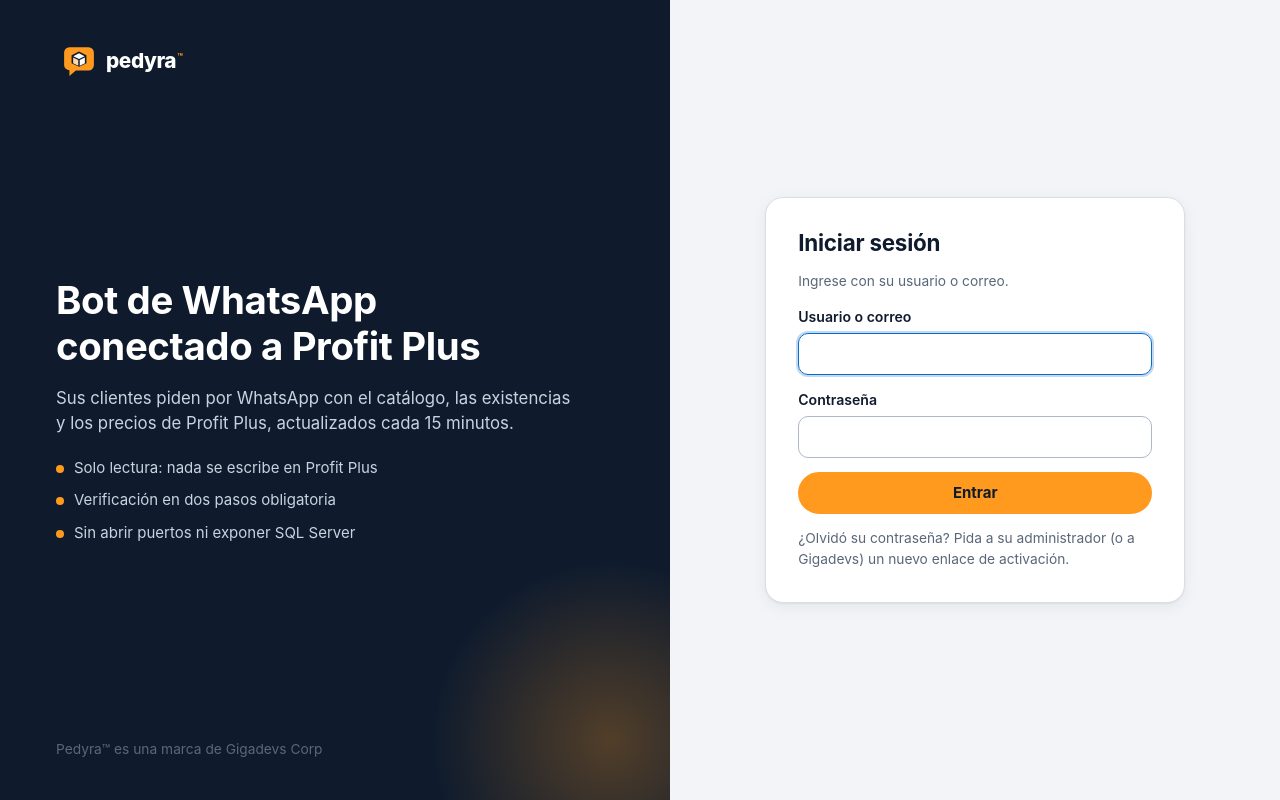
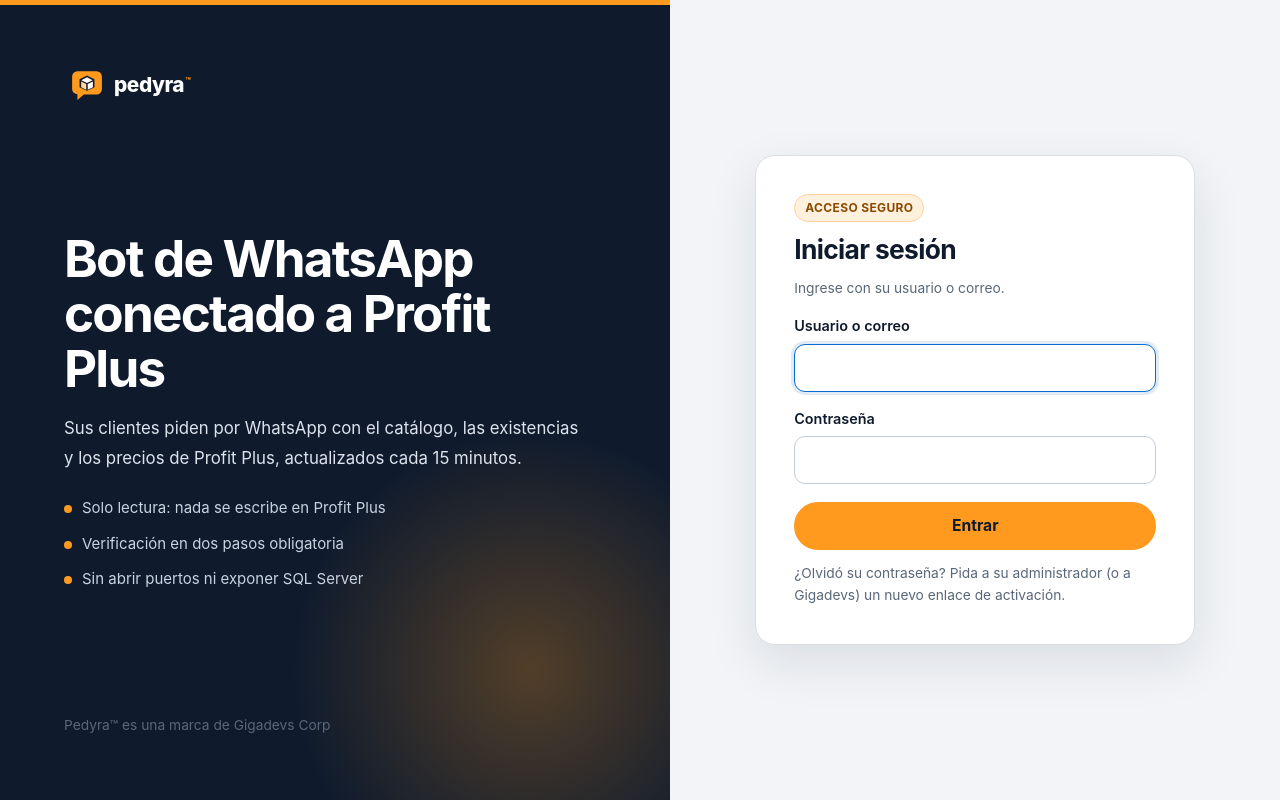
Before and after one commit to Aalejandro996/Bot_Integrador, a Flask app: page /login in a window 1280 px wide. Run offline with Flask 3, Linux system fonts and the light colour scheme; parts of the project's set-up code (start-up, migrations or seed data) failed here and were passed over.

Commit message:
Mejora login y seguridad MFA

```diff
--- a/app/static/estilo.css
+++ b/app/static/estilo.css
@@ -174,3 +174,34 @@ tbody tr:hover td{background:#FAFBFC}
 }
 @media print{.sidebar,.topbar,.no-imprimir{display:none}.app{display:block}body,.doc-publico{background:#fff}.documento{box-shadow:none;border:0}}
 @media (prefers-reduced-motion:reduce){*{transition:none!important}}
+
+/* ---------- acceso: jerarquía clara y mejor adaptación a pantallas pequeñas ---------- */
+.auth{background:var(--fondo)}
+.auth-hero{isolation:isolate;padding:clamp(28px,5vw,72px);min-height:100vh}
+.auth-hero::before{content:"";position:absolute;inset:0 0 auto;height:5px;background:var(--naranja);z-index:-1}
+.auth-hero::after{right:-100px;bottom:-110px;width:min(42vw,480px);height:min(42vw,480px)}
+.auth-hero>div,.auth-hero>.marca,.auth-hero>.peq{position:relative;z-index:1}
+.auth-hero h1{font-size:clamp(2rem,4vw,3.35rem);line-height:1.08;letter-spacing:-.035em}
+.auth-hero p{color:#DCE3EC;line-height:1.75;margin:18px 0}
+.auth-lista{gap:13px;margin-top:24px}
+.auth-lista li{line-height:1.5}
+.auth-caja{padding:clamp(20px,5vw,56px)}
+.auth-form{max-width:440px;padding:clamp(24px,4vw,38px);gap:12px;border-radius:20px;box-shadow:0 18px 50px rgba(15,27,45,.1)}
+.auth-form h2{font-size:1.65rem;letter-spacing:-.025em}
+.auth-form form{gap:16px;margin-top:4px}
+.auth-form label{gap:7px;font-size:.9rem}
+.auth-form input{min-height:48px;border-color:#C5CDD8;border-radius:11px;padding:11px 13px}
+.auth-form input:focus{border-color:var(--azul);box-shadow:0 0 0 3px rgba(11,107,203,.13);outline:0}
+.auth-form button{width:100%;min-height:48px;margin-top:2px;font-size:.98rem}
+.auth-form .msg{margin:0}
+.auth-etiqueta{align-self:flex-start;color:#8A4B00;background:var(--naranja-claro);border:1px solid #FFD49A;border-radius:999px;padding:4px 10px;font-size:.75rem;font-weight:700;letter-spacing:.03em;text-transform:uppercase}
+.auth-form .peq{line-height:1.6}
+.auth-form .enlaces{margin-top:4px}
+@media(max-width:700px){
+  .auth{grid-template-columns:1fr;min-height:100svh}
+  .auth-hero{min-height:auto;padding:22px 22px 26px;gap:24px}
+  .auth-hero>div{display:none}
+  .auth-hero>.peq{margin:0}
+  .auth-caja{padding:28px 18px 36px;align-items:start}
+  .auth-form{max-width:480px}
+}
--- a/app/templates/auth.html
+++ b/app/templates/auth.html
@@ -12,8 +12,8 @@
 {% for m in get_flashed_messages() %}<div class="msg" role="alert">{{ m }}</div>{% endfor %}
 {% set csrf %}<input type="hidden" name="csrf_token" value="{{ csrf_token() }}">{% endset %}
 {% if vista == 'login' %}
-  <h2>Iniciar sesión</h2><p class="peq">Ingrese con su usuario o correo.</p>
-  <form method="post" autocomplete="off">{{ csrf }}
+  <span class="auth-etiqueta">Acceso seguro</span><h2>Iniciar sesión</h2><p class="peq">Ingrese con su usuario o correo.</p>
+  <form method="post" autocomplete="on">{{ csrf }}
     <label>Usuario o correo<input name="usuario" required maxlength="254" autocomplete="username" autofocus></label>
     <label>Contraseña<input name="clave" type="password" required maxlength="128" autocomplete="current-password"></label>
     <button>Entrar</button></form>
--- a/app/web/auth.py
+++ b/app/web/auth.py
@@ -1,5 +1,6 @@
 """Inicio de sesión con contraseña + verificación en dos pasos (TOTP) obligatoria, y activación por enlace de un solo uso."""
 from datetime import timedelta
+from urllib.parse import unquote, urlsplit
 
 import segno
 from flask import Blueprint, abort, current_app, flash, g, redirect, render_template, request, session, url_for
@@ -50,7 +51,22 @@ def _pre() -> Usuario:
         session.clear(); abort(401)
     u = db.session.get(Usuario, session.get("pre") or 0)
     if u is None or not u.activo: abort(401)
+    # El bloqueo de cuenta debe cubrir también el segundo factor, no solo la contraseña.
+    if u.bloqueado_hasta and u.bloqueado_hasta > ahora():
+        session.clear()
+        abort(429)
     return u
+
+
+def _destino_seguro(valor: str, u: Usuario) -> str:
+    """Acepta solo rutas locales limpias para evitar redirecciones fuera del sitio."""
+    destino = unquote(valor or "")
+    partes = urlsplit(destino)
+    if (not destino.startswith("/") or destino.startswith("//") or "\\" in destino
+            or partes.scheme or partes.netloc or any(ord(c) < 32 for c in destino)
+            or len(destino) >= 200):
+        return _destino(u)
+    return destino
 
 
 @bp.route("/mfa", methods=["GET", "POST"])
@@ -68,9 +84,7 @@ def mfa():
         u.mfa_ultimo_contador = c
         iniciar_sesion(u); g.usuario = u
         registrar("LOGIN", "", empresa_id=u.empresa_id); db.session.commit()
-        sig = request.args.get("siguiente") or ""
-        seguro = sig.startswith("/") and not sig.startswith(("//", "/\\")) and "\\" not in sig and len(sig) < 200
-        return redirect(sig if seguro else _destino(u))
+        return redirect(_destino_seguro(request.args.get("siguiente", ""), u))
     return _vista("mfa")
 
 
--- a/render.yaml
+++ b/render.yaml
@@ -1,14 +1,14 @@
-# Blueprint de Render — «Pedyra Orituco» (Gigadevs Corp). Dashboard → New → Blueprint → este repositorio.
+# Blueprint de Render — «bot-integrador» (Gigadevs Corp). Dashboard → New → Blueprint → este repositorio.
 # Seguridad: la base de datos y la pasarela de WhatsApp NO tienen acceso desde Internet (solo la red privada de Render);
 # las claves de la app las genera Render (nadie las ve ni viajan por el repositorio); solo se piden el usuario y el correo del Maestro.
 projects:
-  - name: Pedyra Orituco
+  - name: bot_integrador
     environments:
       - name: produccion
         services:
           # ------------------------------------------------------------- app web (clientes + consola Maestro + API del conector)
           - type: web
-            name: pedyra-orituco
+            name: bot-integrador
             runtime: python
             plan: starter
             region: ohio
```
Also changed, not shown: README.md.
